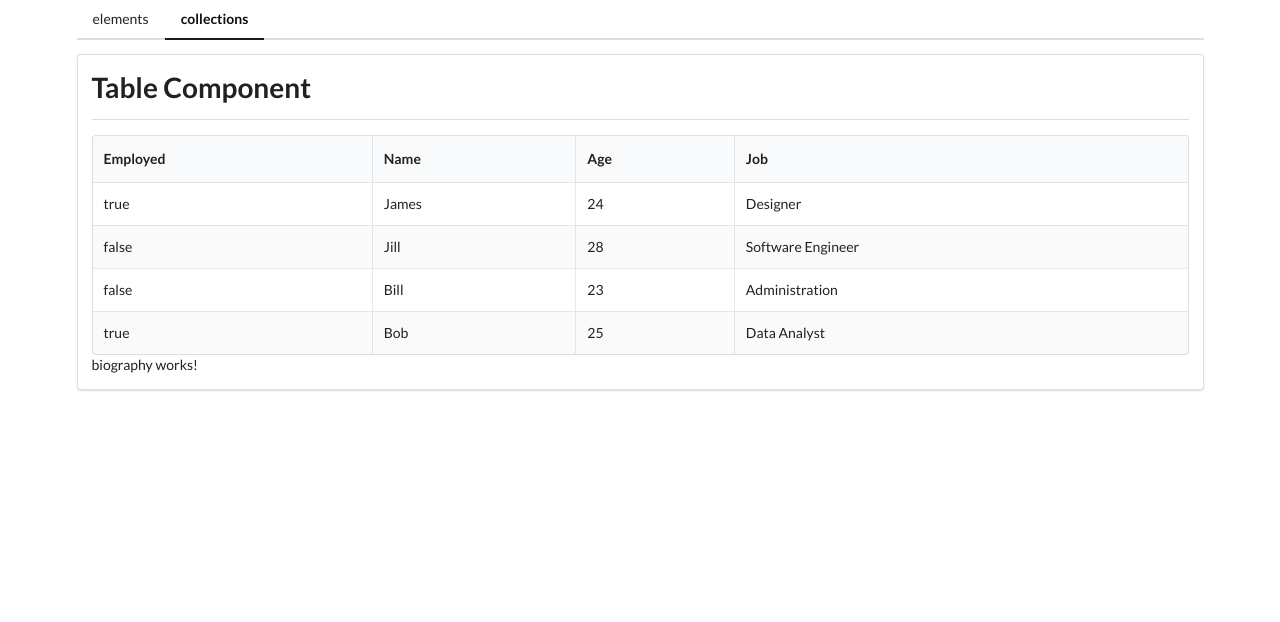
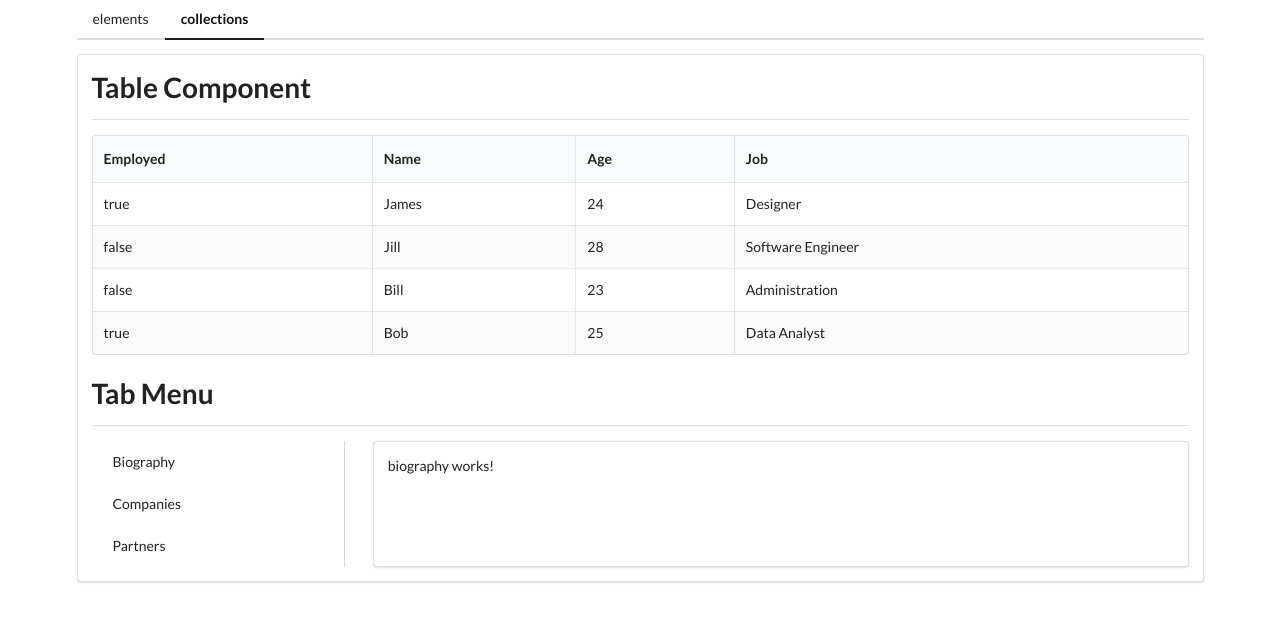
Before and after one commit to fundayluck/angular-comps, an Angular app: page /collections in a window 1280 px wide. Shown: the top 622 px of the page. Built offline with nearby package versions, Linux system fonts and the light colour scheme.

Commit message:
routerlink configuration

```diff
--- a/src/app/collections/collections-home/collections-home.component.html
+++ b/src/app/collections/collections-home/collections-home.component.html
@@ -1,4 +1,22 @@
 <app-divider>Table Component</app-divider>
 <app-table class="striped celled" [data]="data" [headers]="headers"></app-table>
-
-<router-outlet></router-outlet>
+<br />
+<app-divider>Tab Menu</app-divider>
+<div class="ui grid">
+  <div class="four wide column">
+    <div class="ui vertical fluid tabular menu">
+      <a class="item" routerLink="" routerLinkActive="active">Biography</a>
+      <a class="item" routerLink="companies" routerLinkActive="active"
+        >Companies</a
+      >
+      <a class="item" routerLink="partners" routerLinkActive="active"
+        >Partners</a
+      >
+    </div>
+  </div>
+  <div class="twelve wide stretched column">
+    <div class="ui segment">
+      <router-outlet></router-outlet>
+    </div>
+  </div>
+</div>
--- a/src/app/collections/collections-home/collections-home.component.ts
+++ b/src/app/collections/collections-home/collections-home.component.ts
@@ -1,12 +1,12 @@
 import { Component } from '@angular/core';
 import { TableComponent } from '../table/table.component';
 import { DividerComponent } from '../../shared/divider/divider.component';
-import { RouterOutlet } from '@angular/router';
+import { RouterLink, RouterOutlet } from '@angular/router';
 
 @Component({
   selector: 'app-collections-home',
   standalone: true,
-  imports: [RouterOutlet, DividerComponent, TableComponent],
+  imports: [RouterOutlet, RouterLink, DividerComponent, TableComponent],
   templateUrl: './collections-home.component.html',
   styleUrl: './collections-home.component.css',
 })
```
